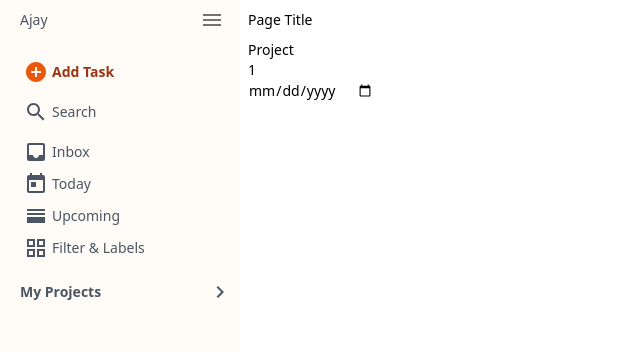
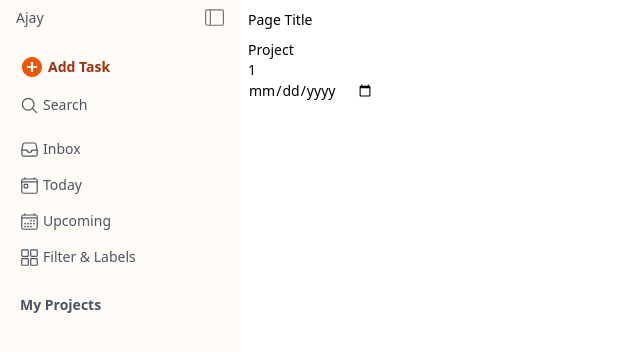
Before and after one commit to ajaypds/mern-todo-frontend, a React (Vite) app: page /project/1 in a window 1280 px wide. Shown: the top 352 px of the page, without its empty margins (0-640 px from the left). Built offline with nearby package versions, Linux system fonts and the light colour scheme.

Commit message:
installed react-icons and replaced icons in sidebar

```diff
--- a/package.json
+++ b/package.json
@@ -18,6 +18,7 @@
     "axios": "^1.7.7",
     "react": "^18.3.1",
     "react-dom": "^18.3.1",
+    "react-icons": "^5.3.0",
     "react-redux": "^9.1.2",
     "react-router-dom": "^6.28.0"
   },
--- a/src/components/Sidebar.jsx
+++ b/src/components/Sidebar.jsx
@@ -1,74 +1,105 @@
-import { AddCircle, Filter, GridViewOutlined, HorizontalSplit, Inbox, KeyboardArrowDown, KeyboardArrowRight, MenuOutlined, Search, Tag, Today, Upcoming } from '@mui/icons-material'
+import { AddCircle } from '@mui/icons-material'
 import React, { useState } from 'react'
 import { useDispatch } from 'react-redux'
 import { NavLink } from 'react-router-dom'
 import { toggleSidebar } from '../store'
 import { IconButton } from '@mui/material'
+import { HiChevronRight } from "react-icons/hi2";
+import { PiHashThin } from "react-icons/pi";
+import { BsLayoutSidebar } from "react-icons/bs";
+import { IoFileTray, IoFileTrayOutline, IoSearchOutline, IoGrid, IoGridOutline, IoAdd, IoToday, IoTodayOutline, IoCalendarOutline, IoCalendarSharp } from "react-icons/io5";
+
 
 const Sidebar = () => {
 
     const [accord, setAccord] = useState(false)
+    const [hovr, setHovr] = useState(false)
+    const dispatch = useDispatch()
 
-    const dispatch = useDispatch()
+
+    const handleExpandProjects = (event) => {
+        event.preventDefault();
+        event.stopPropagation();
+        setAccord(!accord);
+    }
+
+    const handleAddProject = (event) => {
+        event.preventDefault();
+        event.stopPropagation();
+    }
+
+    const handleMouseEnter = () => {
+        setHovr(true)
+    }
+
+    const handleMouseLeave = () => {
+        setHovr(false)
+    }
 
     const handleMenuClick = () => {
         dispatch(toggleSidebar())
     }
 
     return (
-        <div className='pr-2 flex flex-col gap-4 text-gray-600'>
+        <div className='pr-2 h-full flex flex-col gap-4 text-gray-600' onMouseEnter={handleMouseEnter} onMouseLeave={handleMouseLeave}>
             <div className='flex justify-between items-center'>
                 <div>Ajay</div>
-                <div><IconButton onClick={handleMenuClick}><MenuOutlined /></IconButton></div>
+                <div><IconButton onClick={handleMenuClick}><BsLayoutSidebar size={19} /></IconButton></div>
             </div>
             <div className='flex flex-col'>
                 <div className='w-full h-10'>
                     <div className='hover:bg-gray-100 transition-all duration-500 rounded-md cursor-pointer p-1 active:mr-1 active:ml-1 active:mt-1 flex items-center gap-1'><span className='text-orange-600'><AddCircle /></span> <span className='text-orange-800 font-semibold'>Add Task</span></div>
                 </div>
                 <div className='w-full h-10'>
-                    <div className='hover:bg-gray-100 transition-all duration-500 rounded-md cursor-pointer p-1 active:mr-1 active:ml-1 active:mt-1 flex items-center gap-1'><span className=''><Search /></span> <span className=''>Search</span></div>
+                    <div className='hover:bg-gray-100 transition-all duration-500 rounded-md cursor-pointer p-1 active:mr-1 active:ml-1 active:mt-1 flex items-center gap-1'><span className=''><IoSearchOutline size={19} /></span> <span className=''>Search</span></div>
                 </div>
-                <NavLink to='/inbox' className={({ isActive }) => `rounded-md ${isActive ? 'text-red-700 bg-orange-100/80' : 'text-gray-600 hover:bg-gray-100'}`} >
-                    <div className='p-1 flex items-center gap-1'><span ><Inbox /></span> Inbox</div>
+                <NavLink to='/inbox' className={({ isActive }) => `rounded-md h-9 flex items-center ${isActive ? 'text-orange-700 bg-orange-100/80' : 'text-gray-600 hover:bg-gray-100'}`} >
+                    {({ isActive }) => (<div className='p-1 flex items-center gap-1'><span >{isActive ? <IoFileTray size={19} /> : <IoFileTrayOutline size={19} />}</span> Inbox</div>)}
                 </NavLink>
-                <NavLink to='/today' className={({ isActive }) => `rounded-md ${isActive ? 'text-red-700 bg-orange-100/80' : 'text-gray-600 hover:bg-gray-100'}`} >
-                    <div className='p-1 flex items-center gap-1'><span className=''><Today /></span> Today</div>
+                <NavLink to='/today' className={({ isActive }) => `rounded-md h-9 flex items-center ${isActive ? 'text-orange-700 bg-orange-100/80' : 'text-gray-600 hover:bg-gray-100'}`} >
+                    {({ isActive }) => (<div className='p-1 flex items-center gap-1'><span className=''>{isActive ? <IoToday size={19} /> : <IoTodayOutline size={19} />}</span> Today</div>)}
                 </NavLink>
-                <NavLink to='/upcoming' className={({ isActive }) => `rounded-md ${isActive ? 'text-red-700 bg-orange-100/80' : 'text-gray-600 hover:bg-gray-100'}`} >
-                    <div className='p-1 flex items-center gap-1'><span className=''><HorizontalSplit /></span> Upcoming</div>
+                <NavLink to='/upcoming' className={({ isActive }) => `rounded-md h-9 flex items-center ${isActive ? 'text-orange-700 bg-orange-100/80' : 'text-gray-600 hover:bg-gray-100'}`} >
+                    {({ isActive }) => (<div className='p-1 flex items-center gap-1'><span className=''>{isActive ? <IoCalendarSharp size={19} /> : <IoCalendarOutline size={19} />}</span> Upcoming</div>)}
                 </NavLink>
-                <NavLink to='/filter-labels' className={({ isActive }) => `rounded-md ${isActive ? 'text-red-700 bg-orange-100/80' : 'text-gray-600 hover:bg-gray-100'}`} >
-                    <div className='p-1 flex items-center gap-1'><span className=''><GridViewOutlined /></span> Filter & Labels</div>
+                <NavLink to='/filter-labels' className={({ isActive }) => `rounded-md h-9 flex items-center ${isActive ? 'text-orange-700 bg-orange-100/80' : 'text-gray-600 hover:bg-gray-100'}`} >
+                    {({ isActive }) => (<div className='p-1 flex items-center gap-1'><span className=''>{isActive ? <IoGrid size={19} /> : <IoGridOutline size={19} />}</span> Filter & Labels</div>)}
                 </NavLink>
 
+            </div>
 
+            <div className='flex flex-col'>
+                <NavLink to='/projects' className={({ isActive }) => `rounded-md h-8 ${isActive ? 'bg-orange-100/80' : 'text-gray-600 hover:bg-gray-100'}`} >
+                    {/* <div className='p-1 flex items-center gap-1'><span className='text-xl' >#</span> Projects</div> */}
 
-
-                {/* <NavLink to='/' className={({ isActive }) => `${isActive ? 'text-red-500' : 'text-gray-600'}`} >Home</NavLink>
-                <NavLink to='projects' className={({ isActive }) => `${isActive ? 'text-red-500' : 'text-gray-600'}`} >Projects</NavLink>
-                <NavLink to='project/123' className={({ isActive }) => `${isActive ? 'text-red-500' : 'text-gray-600'}`} >Project/123</NavLink>
-                <NavLink to='todos' className={({ isActive }) => `${isActive ? 'text-red-500' : 'text-gray-600'}`} >Todos</NavLink> */}
-            </div>
-            <div className='flex-col'>
-                <div className='font-semibold flex justify-between items-center'>
+                    <div className='p-1 font-semibold flex justify-between' >
+                        <div className=''>My Projects</div>
+                        <span className='flex gap-1 items-center'>
+                            <div className={`hover:bg-gray-200 ${!hovr && 'hidden'} h-5 w-5 flex justify-center items-center rounded-full cursor-pointer transition-all duration-500 `} onClick={handleAddProject}><IoAdd size={19} /></div>
+                            <div className={`hover:bg-gray-200 ${!hovr && 'hidden'} h-5 w-5 flex justify-center items-center rounded-full cursor-pointer transition-all duration-500 ${!accord ? 'rotate-0' : 'rotate-90'}`} onClick={handleExpandProjects}><HiChevronRight size={19} /></div>
+                        </span>
+                    </div>
+                </NavLink>
+                {/* <div className='font-semibold flex justify-between items-center'>
                     <div>My Projects</div>
-                    <div className={`hover:bg-gray-100 rounded-full transition-all duration-500 ${!accord ? 'rotate-0' : 'rotate-90'}`} onClick={() => setAccord(!accord)}><KeyboardArrowRight /></div>
-                </div>
-                <div className={`transition-all duration-500 overflow-clip flex flex-col  ${!accord ? 'max-h-0' : 'max-h-80'}`}>
-                    <NavLink to='/' className={({ isActive }) => `rounded-md ${isActive ? 'text-red-700 bg-orange-100/80' : 'text-gray-600 hover:bg-gray-100'}`} >
-                        <div className='p-1 flex items-center gap-1'><span className='text-xl' >#</span> Home</div>
+                    <div className={`hover:bg-gray-100 rounded-full cursor-pointer transition-all duration-500 ${!accord ? 'rotate-0' : 'rotate-90'}`} onClick={() => setAccord(!accord)}><KeyboardArrowRight /></div>
+                </div> */}
+                <div className={`transition-all duration-500 overflow-clip flex flex-col ml-2  ${!accord ? 'max-h-0' : 'max-h-80'}`}>
+                    <NavLink to='/' className={({ isActive }) => `rounded-md ${isActive ? 'text-orange-700 bg-orange-100/80' : 'text-gray-600 hover:bg-gray-100'}`} >
+                        <div className='p-1 flex items-center gap-1'><span className='text-xl' ><PiHashThin size={19} /></span> Home</div>
                     </NavLink>
-                    <NavLink to='/projects' className={({ isActive }) => `rounded-md ${isActive ? 'text-red-700 bg-orange-100/80' : 'text-gray-600 hover:bg-gray-100'}`} >
+                    {/* <NavLink to='/projects' className={({ isActive }) => `rounded-md ${isActive ? 'text-orange-700 bg-orange-100/80' : 'text-gray-600 hover:bg-gray-100'}`} >
                         <div className='p-1 flex items-center gap-1'><span className='text-xl' >#</span> Projects</div>
+                    </NavLink> */}
+                    <NavLink to='/project/123' className={({ isActive }) => `rounded-md ${isActive ? 'text-orange-700 bg-orange-100/80' : 'text-gray-600 hover:bg-gray-100'}`} >
+                        <div className='p-1 flex items-center gap-1'><span className='text-xl' ><PiHashThin size={19} /></span> Project/123</div>
                     </NavLink>
-                    <NavLink to='/project/123' className={({ isActive }) => `rounded-md ${isActive ? 'text-red-700 bg-orange-100/80' : 'text-gray-600 hover:bg-gray-100'}`} >
-                        <div className='p-1 flex items-center gap-1'><span className='text-xl' >#</span> Project/123</div>
-                    </NavLink>
-                    <NavLink to='/todos' className={({ isActive }) => `rounded-md ${isActive ? 'text-red-700 bg-orange-100/80' : 'text-gray-600 hover:bg-gray-100'}`} >
-                        <div className='p-1 flex items-center gap-1'><span className='text-xl' >#</span> Todos</div>
+                    <NavLink to='/todos' className={({ isActive }) => `rounded-md ${isActive ? 'text-orange-700 bg-orange-100/80' : 'text-gray-600 hover:bg-gray-100'}`} >
+                        <div className='p-1 flex items-center gap-1'><span className='text-xl' ><PiHashThin size={19} /></span> Todos</div>
                     </NavLink>
                 </div>
             </div>
+
 
         </div>
     )
--- a/src/layout/SecondaryLayout.jsx
+++ b/src/layout/SecondaryLayout.jsx
@@ -2,9 +2,9 @@ import React, { useEffect, useState } from 'react'
 import Sidebar from '../components/Sidebar'
 import { useDispatch, useSelector } from 'react-redux'
 import { Outlet } from 'react-router-dom'
-import { MenuOutlined } from '@mui/icons-material'
 import { toggleSidebar } from '../store'
 import { IconButton } from '@mui/material'
+import { BsLayoutSidebar } from "react-icons/bs";
 
 const SecondaryLayout = () => {
 
@@ -29,11 +29,11 @@ const SecondaryLayout = () => {
 
     return (
         <div className='flex h-full w-full bg-white'>
-            <div className={`transition-all duration-500 bg-orange-50/50 overflow-hidden ${borderDelay ? 'border-none' : 'border-none'} ${!sidebar ? 'w-0' : 'w-0 tablet:w-60 tablet:pl-5'} `}>
+            <div className={`transition-all duration-500 bg-orange-50/50 overflow-hidden ${borderDelay ? 'border-none' : 'border-none'} ${!sidebar ? 'w-0' : 'w-0 tablet:w-60 tablet:pl-4'} `}>
                 <Sidebar />
             </div>
             <div className='transition-all duration-500 pl-2 flex-col'>
-                <div className='h-10 flex items-center'>{!sidebar && <IconButton onClick={handleMenuClick}><MenuOutlined /></IconButton>} Page Title</div>
+                <div className='h-10 flex items-center'>{!sidebar && <IconButton onClick={handleMenuClick}><BsLayoutSidebar size={19} /></IconButton>} Page Title</div>
                 <Outlet />
             </div>
         </div>
```
Also changed, not shown: src/main.jsx (+5 -5 lines), src/assets/addicon.svg (added), 1 other file (tests, documents, lock files or other folders).
